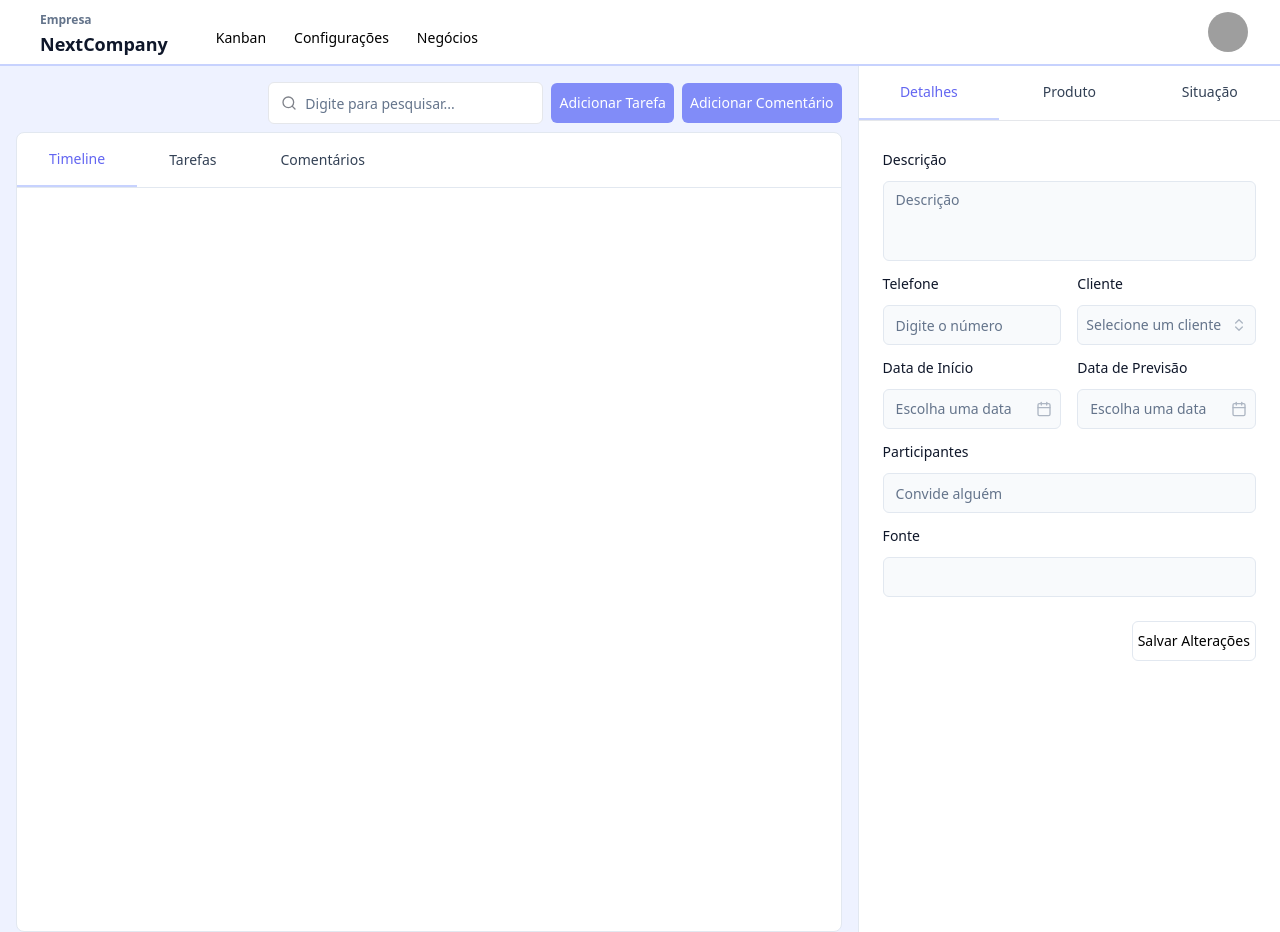
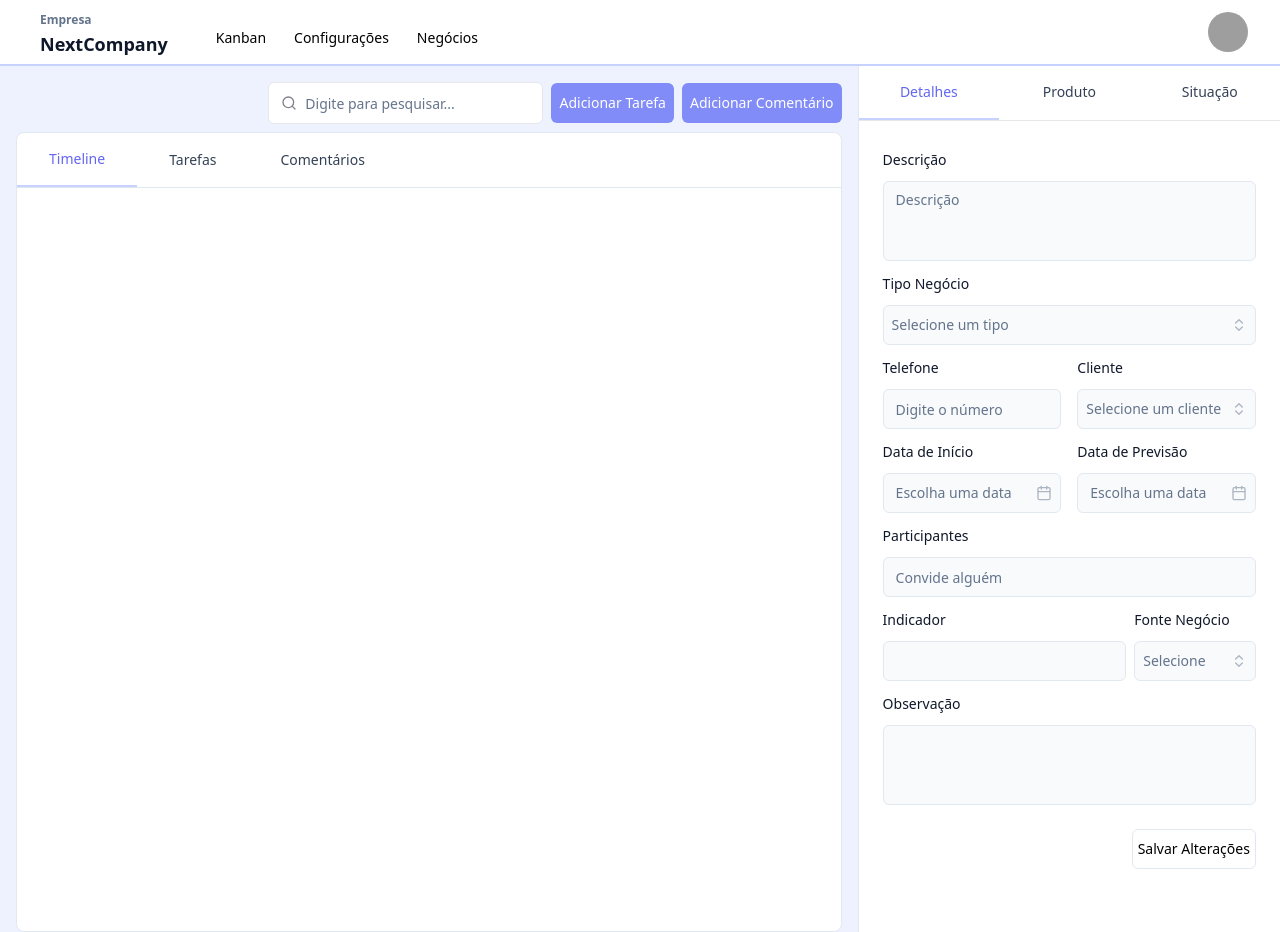
Before and after one commit to lismarreiros/crm-nextcompany, a React (Create React App) app: page /detalhe in a window 1280 px wide. Built offline with nearby package versions, Linux system fonts and the light colour scheme; grey boxes are pictures that could not be loaded.

Commit message:
Adicionando campos tipo, indicador, fonte e observação no form do negocio

```diff
--- a/src/pages/detail/components/Form/Details.tsx
+++ b/src/pages/detail/components/Form/Details.tsx
@@ -25,9 +25,24 @@ const clients = [
   { label: 'Empresa I', value: 'zh' },
 ] as const;
 
+const types = [
+  { label: 'Venda', value: 'venda' },
+  { label: 'Implementação', value: 'implementaco' },
+  { label: 'Pós-Venda', value: 'posvenda' },
+] as const;
+
+const sources = [
+  { label: 'Website', value: 'website' },
+  { label: 'Email Marketing', value: 'marketing' },
+  { label: 'Evento', value: 'evento' },
+  { label: 'indicador', value: 'indicador'}
+] as const;
+
 const Details = () => {
   const { control, getValues, setValue } = useFormContext();
-  const [open, setOpen] = useState(false);
+  const [openClientSelect, setOpenClientSelect] = useState(false);
+  const [openTypeSelect, setOpenTypeSelect] = useState(false);
+  const [openSourceSelect, setOpenSourceSelect] = useState(false);
 
   return (
     <div>
@@ -46,6 +61,67 @@ const Details = () => {
                   {...field}
                 />
               </FormControl>
+            </FormItem>
+          )}
+        />
+
+        {/** tipo negocio */}
+        <FormField
+          control={control}
+          name='idtiponegocio'
+          render={({ field }) => (
+            <FormItem className='flex flex-col'>
+              <FormLabel className='text-slate-900 pb-2.5'>Tipo Negócio</FormLabel>
+              <Popover open={openTypeSelect} onOpenChange={setOpenTypeSelect}>
+                <PopoverTrigger asChild>
+                  <FormControl>
+                    <Button
+                      aria-expanded={openClientSelect}
+                      variant='outline'
+                      role='combobox'
+                      className={cn('w-full h-10 justify-between bg-slate-50 focus:bg-white text-muted-foreground font-normal',
+                        !field.value && 'text-muted-foreground font-normal'
+                      )}>
+                      {field.value
+                        ? types.find(
+                          (type) => type.value === field.value
+                        )?.label
+                        : 'Selecione um tipo'
+                      }
+                      <ChevronsUpDown className='ml-2 h-4 w-4 shrink-0 opacity-50' />
+                    </Button>
+                  </FormControl>
+                </PopoverTrigger>
+                <PopoverContent className='w-inherit p-0'>
+                  <Command>
+                    <CommandInput placeholder='Procure um tipo' />
+                    <CommandEmpty>Não encontrado</CommandEmpty>
+                    <CommandList>
+                      <CommandGroup>
+                        {types.map((type) => (
+                          <CommandItem
+                            value={type.label}
+                            key={type.value}
+                            onSelect={() => {
+                              setValue('idtiponegocio', type.value);
+                              setOpenTypeSelect(false);
+                            }}
+                          >
+                            <Check
+                              className={cn('mr-2 h-4 w-4',
+                                type.value === field.value
+                                  ? 'opacity-100'
+                                  : 'opacity-0'
+                              )}
+                            />
+                            <span>{type.label}</span>
+                          </CommandItem>
+                        ))}
+                      </CommandGroup>
+                    </CommandList>
+                  </Command>
+                </PopoverContent>
+              </Popover>
             </FormItem>
           )}
         />
@@ -77,11 +153,11 @@ const Details = () => {
             render={({ field }) => (
               <FormItem className='flex flex-col w-1/2'>
                 <FormLabel className='text-slate-900 pb-2.5'>Cliente</FormLabel>
-                <Popover open={open} onOpenChange={setOpen}>
+                <Popover open={openClientSelect} onOpenChange={setOpenClientSelect}>
                   <PopoverTrigger asChild>
                     <FormControl>
                       <Button
-                        aria-expanded={open}
+                        aria-expanded={openTypeSelect}
                         variant='outline'
                         role='combobox'
                         className={cn('w-full h-10 justify-between bg-slate-50 focus:bg-white text-muted-foreground font-normal',
@@ -109,7 +185,7 @@ const Details = () => {
                               key={client.value}
                               onSelect={() => {
                                 setValue('client', client.value);
-                                setOpen(false);
+                                setOpenClientSelect(false);
                               }}
                             >
                               <Check
@@ -239,16 +315,96 @@ const Details = () => {
             </FormItem>
           )}
         />
+        <div className='flex items-center gap-2'>
 
-        {/** Fonte */}
+          {/* idindicador @ */}
+          <FormField
+            control={control}
+            name="idindicador"
+            render={({ field }) => (
+              <FormItem className='flex flex-col w-full'>
+                <FormLabel className='text-slate-900 pb-2.5'>Indicador</FormLabel>
+                <FormControl>
+                  <Input
+                    placeholder=""
+                    className="resize-none text-muted-foreground bg-slate-50 hover:bg-slate-100 hover:text-slate-900  focus:bg-white"
+                    {...field}
+                  />
+                </FormControl>
+              </FormItem>
+            )}
+          />
+
+          <FormField
+            control={control}
+            name='idfontenegocio'
+            render={({ field }) => (
+              <FormItem className='flex flex-col w-1/2'>
+                <FormLabel className='text-slate-900 pb-2.5'>Fonte Negócio</FormLabel>
+                <Popover open={openSourceSelect} onOpenChange={setOpenSourceSelect}>
+                  <PopoverTrigger asChild>
+                    <FormControl>
+                      <Button
+                        aria-expanded={openSourceSelect}
+                        variant='outline'
+                        role='combobox'
+                        className={cn('w-full h-10 justify-between bg-slate-50 focus:bg-white text-muted-foreground font-normal',
+                          !field.value && 'text-muted-foreground font-normal'
+                        )}>
+                        {field.value
+                          ? sources.find(
+                            (source) => source.value === field.value
+                          )?.label
+                          : 'Selecione'
+                        }
+                        <ChevronsUpDown className='ml-2 h-4 w-4 shrink-0 opacity-50' />
+                      </Button>
+                    </FormControl>
+                  </PopoverTrigger>
+                  <PopoverContent className='w-inherit p-0'>
+                    <Command>
+                      <CommandInput placeholder='Procure' />
+                      <CommandEmpty>Não encontrado</CommandEmpty>
+                      <CommandList>
+                        <CommandGroup>
+                          {sources.map((source) => (
+                            <CommandItem
+                              value={source.label}
+                              key={source.value}
+                              onSelect={() => {
+                                setValue('idfontenegocio', source.value);
+                                setOpenSourceSelect(false);
+                              }}
+                            >
+                              <Check
+                                className={cn('mr-2 h-4 w-4',
+                                  source.value === field.value
+                                    ? 'opacity-100'
+                                    : 'opacity-0'
+                                )}
+                              />
+                              <span>{source.label}</span>
+                            </CommandItem>
+                          ))}
+                        </CommandGroup>
+                      </CommandList>
+                    </Command>
+                  </PopoverContent>
+                </Popover>
+              </FormItem>
+            )}
+          />
+        </div>
+
+        {/** Observação */}
         <FormField
           control={control}
-          name="idfontenegocio"
+          name="observacao"
           render={({ field }) => (
             <FormItem className='flex flex-col w-full'>
-              <FormLabel className='text-slate-900 pb-2.5'>Fonte</FormLabel>
+              <FormLabel className='text-slate-900 pb-2.5'>Observação</FormLabel>
               <FormControl>
-                <Input
+                <Textarea
                   placeholder=''
                   className="resize-none bg-slate-50 hover:bg-slate-100 focus:bg-white hover:text-slate-900 text-muted-foreground"
                   {...field}
--- a/src/validations/schemas/negocio.ts
+++ b/src/validations/schemas/negocio.ts
@@ -1,19 +1,26 @@
 import { z } from 'zod';
 
 const negocio = z.object({
+  idnegocio: z.string(),
   client: z.string(),
-  produto: z.string(),
-  tel: z.string(),
   descricao: z.string(),
+  idfluxodeoportunidade: z.string(),
+  idfontenegocio: z.string(),
+  idtiponegocio: z.string(),
+  dtcadastro: z.date(),
+  dtinicio: z.date(),
   dtfechamento: z.date(),
-  dtinicio: z.date(),
-  dtcadastro: z.date(),
   previsao: z.date(),
-  participantes: z.string(),
-  idfontenegocio: z.string(),
+  total: z.string(),
   situacao: z.string(),
   motivo: z.string(),
-  total: z.string()
+  observacao: z.string(),
+  feedback: z.string(),
+  idindicador: z.string(),
+
+  tel: z.string(),
+  participantes: z.string(),
+  produto: z.string(),
 });
 
 export default negocio;
```
Also changed, not shown: src/pages/detail/components/Form/Situation.tsx (+53 -5 lines).
